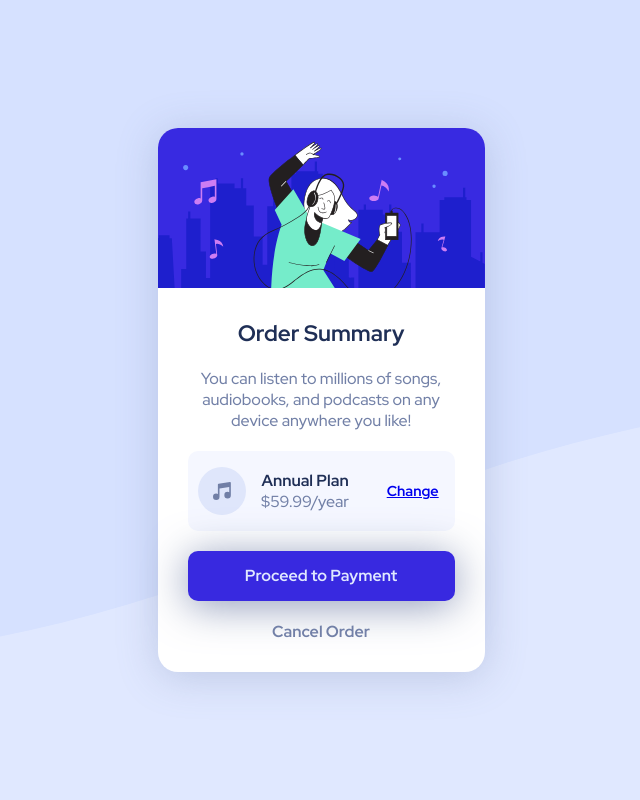
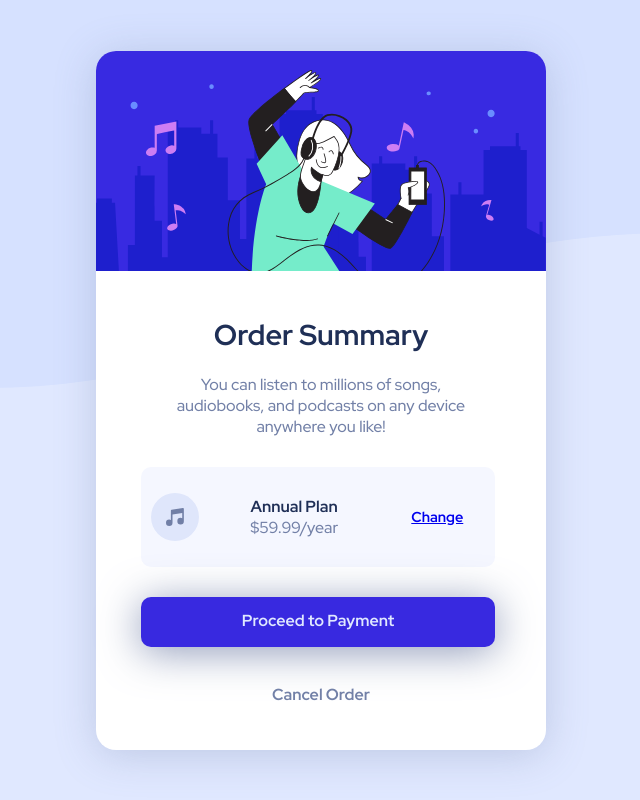
Before and after one commit to WillamiFerreira/Order-Summary-Component, a plain HTML site: page index.html in a window 1280 px wide. Shown: the whole page, without its empty margins (319-959 px from the left). Drawn offline with Linux system fonts and the light colour scheme.

Commit message:
desktop done

```diff
--- a/style.css
+++ b/style.css
@@ -16,7 +16,8 @@
     cursor: default;
 }
 a{
-    text-decoration: none;
+    text-decoration:none;
+    cursor: pointer;
 }
 
 img{
@@ -106,7 +107,7 @@ h3{
     display: flex;
     justify-content: center;
     align-items: center;
-    max-width: 354px;
+    max-width: 279px;
     height: 50px;
     background-color: var(--Bright-blue);
     border-radius: 10px;
@@ -117,12 +118,54 @@ h3{
 }
 .payment:hover{
     background-color: var(--Desaturated-blue);
+    cursor:pointer;
 }
 
 .cancel{
     font-weight: 700;
     color: var(--Desaturated-blue);
+    cursor: pointer;
 }
 .cancel:hover{
     color: var(--Dark-blue);
+    cursor: pointer;
 }
+
+@media screen and (min-width: 500px){
+    body{
+        background-image: url(style/images/pattern-background-desktop.svg);
+    }
+    main{
+        display: flex;
+        flex-direction: column;
+        max-width: 450px;
+        background-color: white;
+        border-radius: 20px;
+        box-shadow: 0px 5px 40px #7280a74f;
+    }
+    .text_area{
+        display: flex;
+        justify-content: center;
+        padding: 45px;
+    }
+    h3{
+        font-size: 1.8em;
+    }
+    .paragraph{
+        max-width: 320px;
+        margin: 0 auto;
+        margin-bottom: 30px;
+
+    }
+    .plan_area{
+        max-width: 354px;
+        height: 100px;
+        margin-bottom: 30px;
+    }
+    .payment{
+        max-width: 354px;
+        height: 50px;
+        margin-bottom: 37px;
+        line-height: 1.4em;
+    }
+}
```
